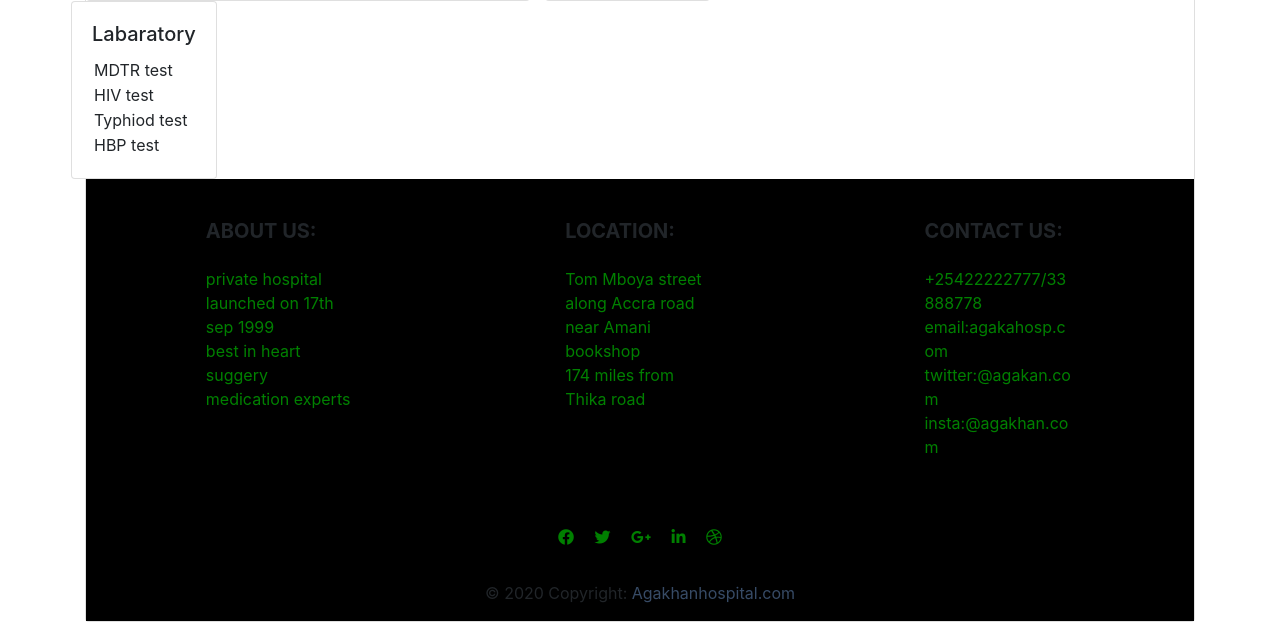
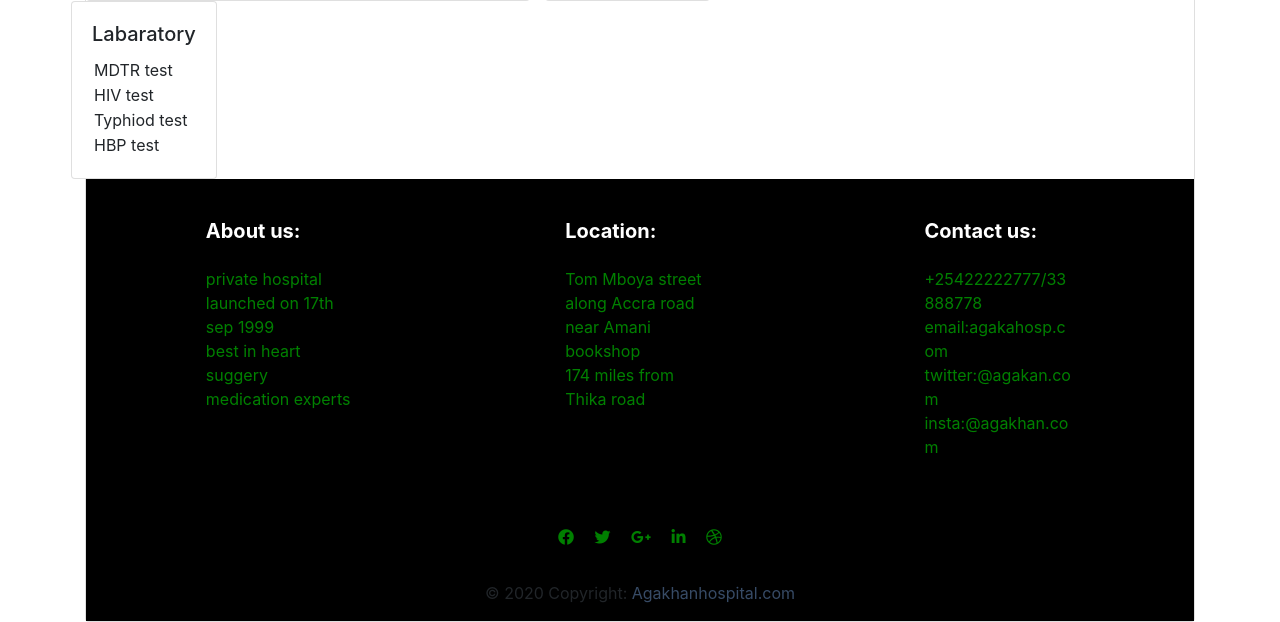
Before and after one commit to benstarke/Aga-Khan1, a Django app: page / in a window 1280 px wide. Shown: the part 1086-1708 px from the top of the page. Run offline with Django 3.2, Linux system fonts and the light colour scheme; some libraries are stand-ins or nearby versions.

Commit message:
commit changes

```diff
--- a/hospital/static/css/style.css
+++ b/hospital/static/css/style.css
@@ -42,7 +42,7 @@ body {background-color:#070707;  color:#000; font-family:Verdana,sans-serif; mar
 h1 {font-family:Arial,sans-serif; margin-top:0; font-size:26px; letter-spacing:-1px; color:#222;}
 h2 {font-family:Arial,sans-serif; margin-bottom:-16px; font-size:20px; letter-spacing:-1px; color:#5e2620;}
 #container {background-image:url(swish_green.jpg); background-repeat:no-repeat; width:1000px; margin:auto; position:relative; top:10px;}
-#content {width:860px; margin:auto; position:relative; top:85px;}
+#content {width:860px; margin:20px; position:relative; top:85px;}
 #footer {width:1000px; height:40px; margin:auto; position:relative; top:95px; background-image:url(swish_bottom.jpg); background-repeat:no-repeat; background-position:left  center; padding-left:70px; color:#333; }
 #stretch {background-image:url(swish_stretch.jpg); width:1000px; height:100%; position:absolute; top:496px; left:0px;}
 #cover {background-color:#070707; width:1000px; height:401px; position:absolute; bottom:-496px; left:0px;}
--- a/hospital/templates/hospital/footer.html
+++ b/hospital/templates/hospital/footer.html
@@ -19,7 +19,7 @@
 		<div class="col-md-2 mx-auto">
 
 		  <!-- Links -->
-		  <h5 class="font-weight-bold text-uppercase mt-3 mb-4">About us:</h5>
+		  <h5 class="font-weight-bold text-white mt-3 mb-4">About us:</h5>
 
 		  <ul class="list-unstyled">
 			<li>
@@ -46,7 +46,7 @@
 		<div class="col-md-2 mx-auto">
 
 		  <!-- Links -->
-		  <h5 class="font-weight-bold text-uppercase mt-3 mb-4">Location:</h5>
+		  <h5 class="font-weight-bold text-white mt-3 mb-4">Location:</h5>
 
 		  <ul class="list-unstyled">
 			<li>
@@ -72,7 +72,7 @@
 		<div class="col-md-2 mx-auto">
 
 		  <!-- Links -->
-		  <h5 class="font-weight-bold text-uppercase mt-3 mb-4">Contact us:</h5>
+		  <h5 class="font-weight-bold text-white mt-3 mb-4">Contact us:</h5>
 
 		  <ul class="list-unstyled">
 			<li>
--- a/hospital/templates/hospital/search_results.html
+++ b/hospital/templates/hospital/search_results.html
@@ -13,7 +13,7 @@
     <p>{{item.treatment}}</p>
     <h2>{{item.service_name}}</h2>
     <p>{{item.description}}</p>
-    <cite style="margin-bottom: 10px;"><i>Written By</i>{{item.Doctor}}Aga-Khan</cite>
+    <cite><i>Written By</i>{{item.Doctor}}Aga-Khan</cite>
   </div>
 </div>
 <br><br><br>
```
